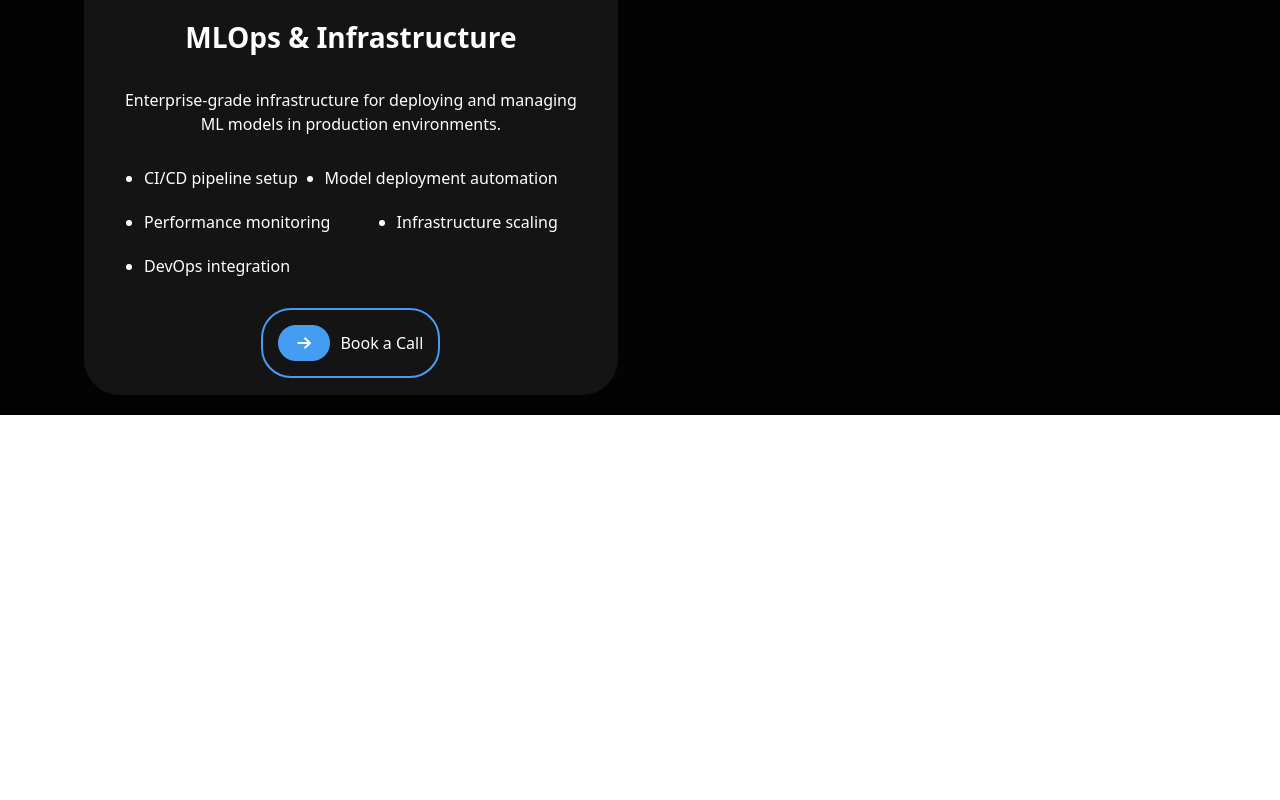
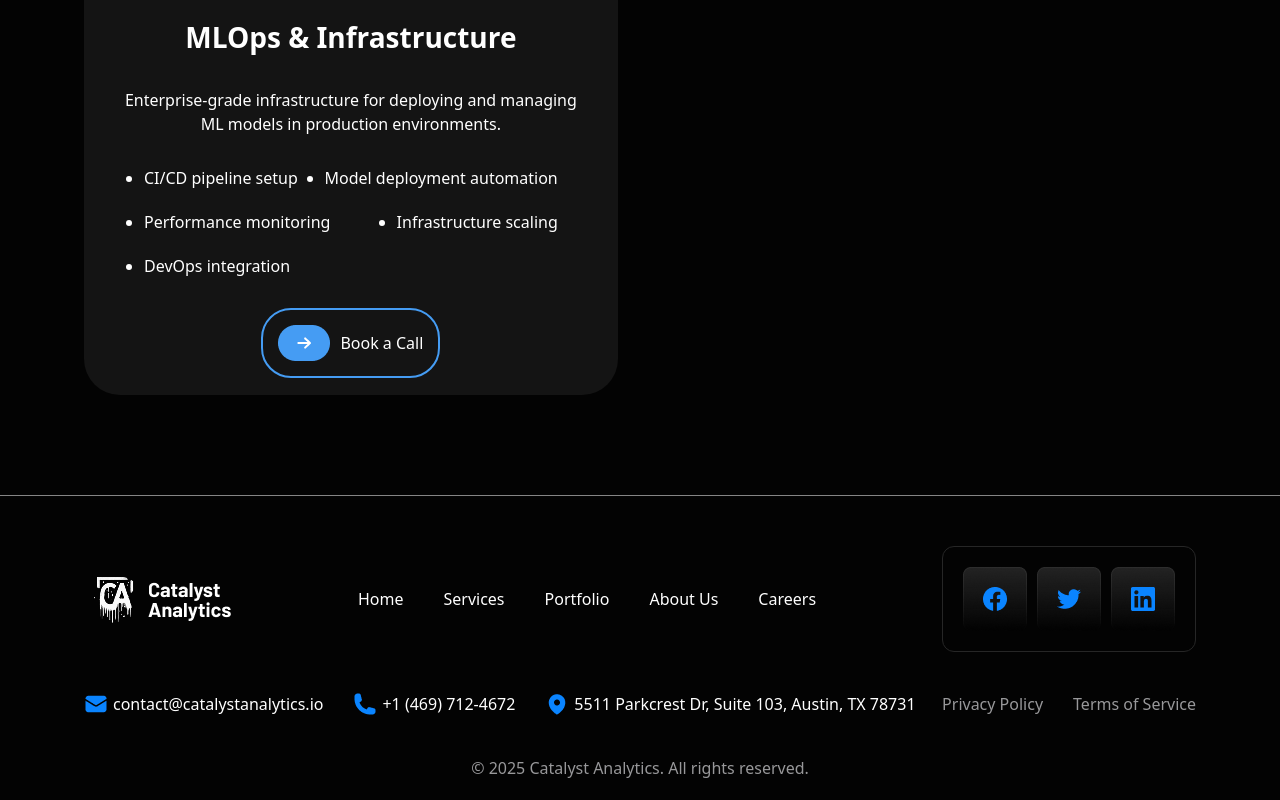
Before and after one commit to MuhammadEvazov/Exam, a website: page src/services.html in a window 1280 px wide. Shown: the part 4657-5457 px from the top of the page. Before the commit the page ends 5072 px from the top, so only its background shows below. Drawn offline with nearby package versions, Linux system fonts and the light colour scheme; files that its build step writes are made by us from their sources.

Commit message:
footer done and the page services is finished

```diff
--- a/src/services.html
+++ b/src/services.html
@@ -42,7 +42,7 @@
 
     <main class="bg-[#030303] text-white">
         <section
-            class="section2 p-[20px] lg:w-[90%] lg:m-auto lg:max-w-[1300px] flex flex-col items-center text-center gap-[20px] lg:pt-[100px]">
+            class="section2 p-[20px] lg:w-[90%] lg:m-auto lg:max-w-[1300px] flex flex-col items-center text-center gap-[20px] lg:py-[100px]">
             <h2 class="text-[28px] lg:text-[36px] font-[600]">Our Services</h2>
             <p>Comprehensive AI, blockchain, and analytics solutions powered by deep expertise in machine learning <br>
                 and
@@ -171,6 +171,48 @@
             </article>
         </section>
     </main>
+
+    <footer class="bg-[#030303] text-white pt-[30px] border-t-[1px] border-solid border-[#858585]">
+        <div
+            class="p-[20px] lg:w-[90%] lg:m-auto lg:max-w-[1300px] flex flex-col lg:flex-row items-center justify-between gap-[20px]">
+            <img src="./Images/Logo (11).png" alt="">
+            <div class="flex items-center gap-[30px] lg:gap-[40px]">
+                <a class="hover:py-[7px] hover:px-[15px] hover:bg-[#3C3A40] rounded-[5px]" href="">Home</a>
+                <a class="hover:py-[7px] hover:px-[15px] hover:bg-[#3C3A40] rounded-[5px]" href="">Services</a>
+                <a class="hover:py-[7px] hover:px-[15px] hover:bg-[#3C3A40] rounded-[5px]" href="">Portfolio</a>
+                <a class="hover:py-[7px] hover:px-[15px] hover:bg-[#3C3A40] rounded-[5px]" href="">About Us</a>
+                <a class="hover:py-[7px] hover:px-[15px] hover:bg-[#3C3A40] rounded-[5px]" href="">Careers</a>
+            </div>
+            <div
+                class="flex items-center gap-[10px] p-[20px] rounded-[12px] border-[1px] border-solid border-[#262626]">
+                <img src="./Images/Button.png" alt="">
+                <img src="./Images/Button (1).png" alt="">
+                <img src="./Images/Button (2).png" alt="">
+            </div>
+        </div>
+        <div
+            class="p-[20px] lg:w-[90%] lg:m-auto lg:max-w-[1300px] flex flex-col lg:flex-row items-center justify-between gap-[20px]">
+            <div class="flex flex-col items-center gap-[5px] lg:flex-row lg:gap-[30px]">
+                <div class="flex items-center gap-[5px]">
+                    <img src="./Images/Icon (12).png" alt="">
+                    <p>contact@catalystanalytics.io</p>
+                </div>
+                <div class="flex items-center gap-[5px]">
+                    <img src="./Images/Icon (13).png" alt="">
+                    <p>+1 (469) 712-4672</p>
+                </div>
+                <div class="flex items-center gap-[5px]">
+                    <img src="./Images/Icon (14).png" alt="">
+                    <p>5511 Parkcrest Dr, Suite 103, Austin, TX 78731</p>
+                </div>
+            </div>
+            <div class="flex flex-col items-center gap-[5px] lg:flex-row lg:gap-[30px] text-[#98989A]">
+                <a>Privacy Policy</a>
+                <a>Terms of Service</a>
+            </div>
+        </div>
+        <p class="p-[20px] text-center text-[#98989A]">© 2025 Catalyst Analytics. All rights reserved.</p>
+    </footer>
 </body>
 
 </html>
```
